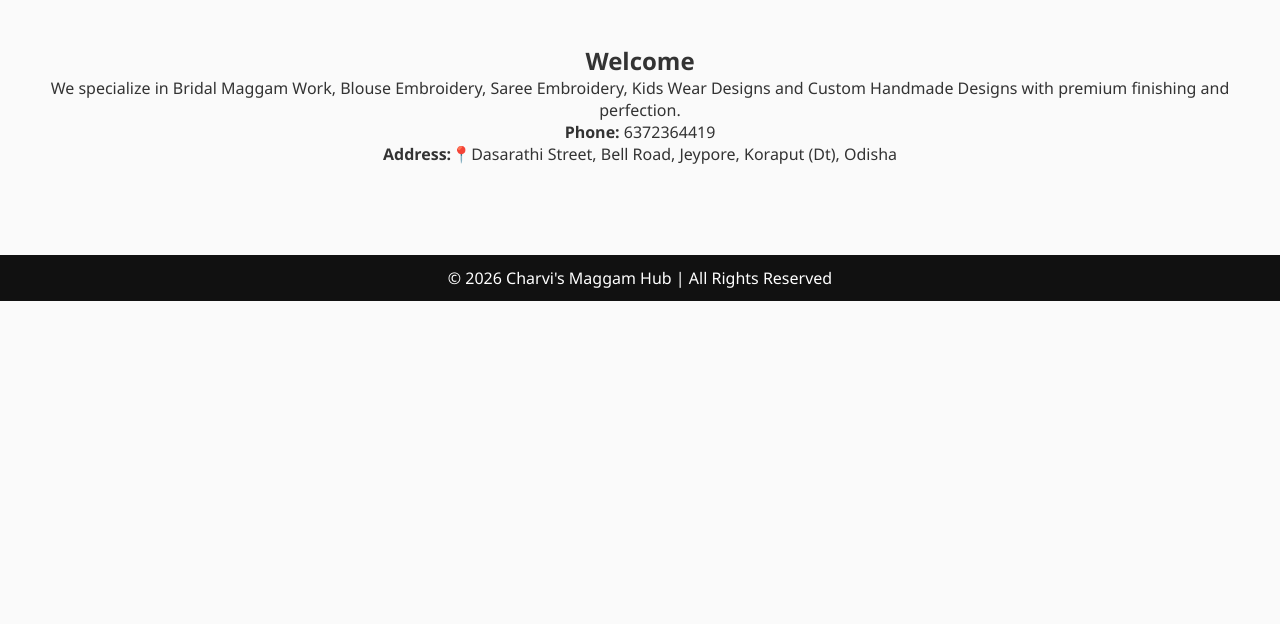
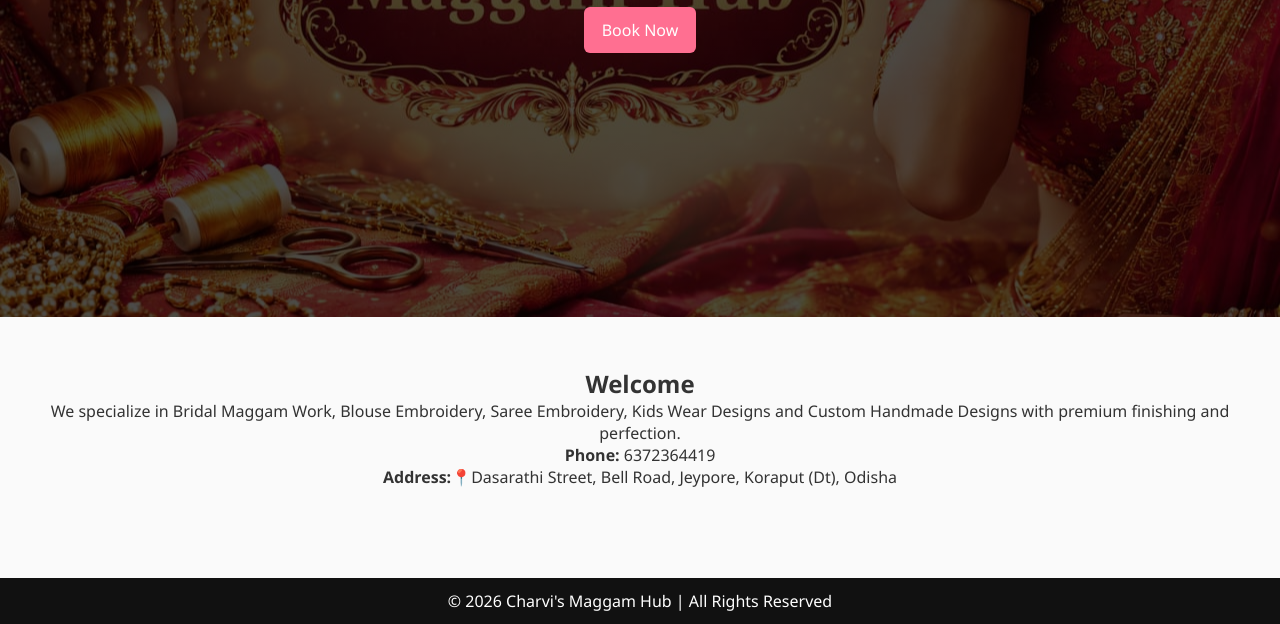
Before and after one commit to charvimaggamhub/Charvi-s-Maggam-Hub, a plain HTML site: page index.html in a window 1280 px wide. Shown: the part 447-1071 px from the top of the page. Before the commit the page ends 800 px from the top, so only its background shows below. Drawn offline with Linux system fonts and the light colour scheme.

Commit message:
Update style.css

```diff
--- a/style.css
+++ b/style.css
@@ -38,12 +38,22 @@ body{
 
 /* HERO SECTION */
 .hero{
-  padding:100px 20px;
+  min-height: 85vh;   /* Makes banner tall */
+  display: flex;
+  flex-direction: column;
+  align-items: center;
+  justify-content: center;
+
   text-align:center;
+  padding:20px;
+
   background:linear-gradient(#000000b3,#000000b3),url('banner.jpg');
   background-size:cover;
+  background-position:center;
+  background-repeat:no-repeat;
   color:white;
 }
+
 
 .hero h1{
   font-size:42px;
```
